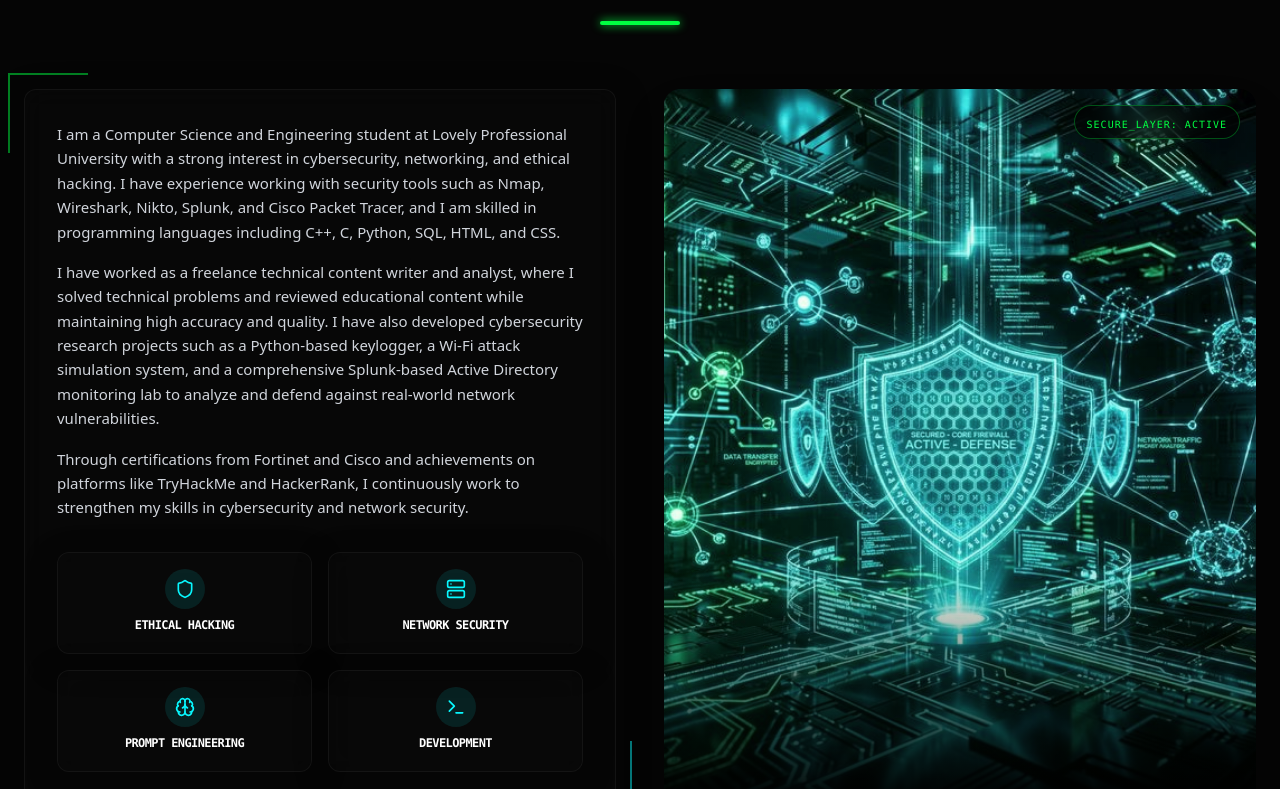
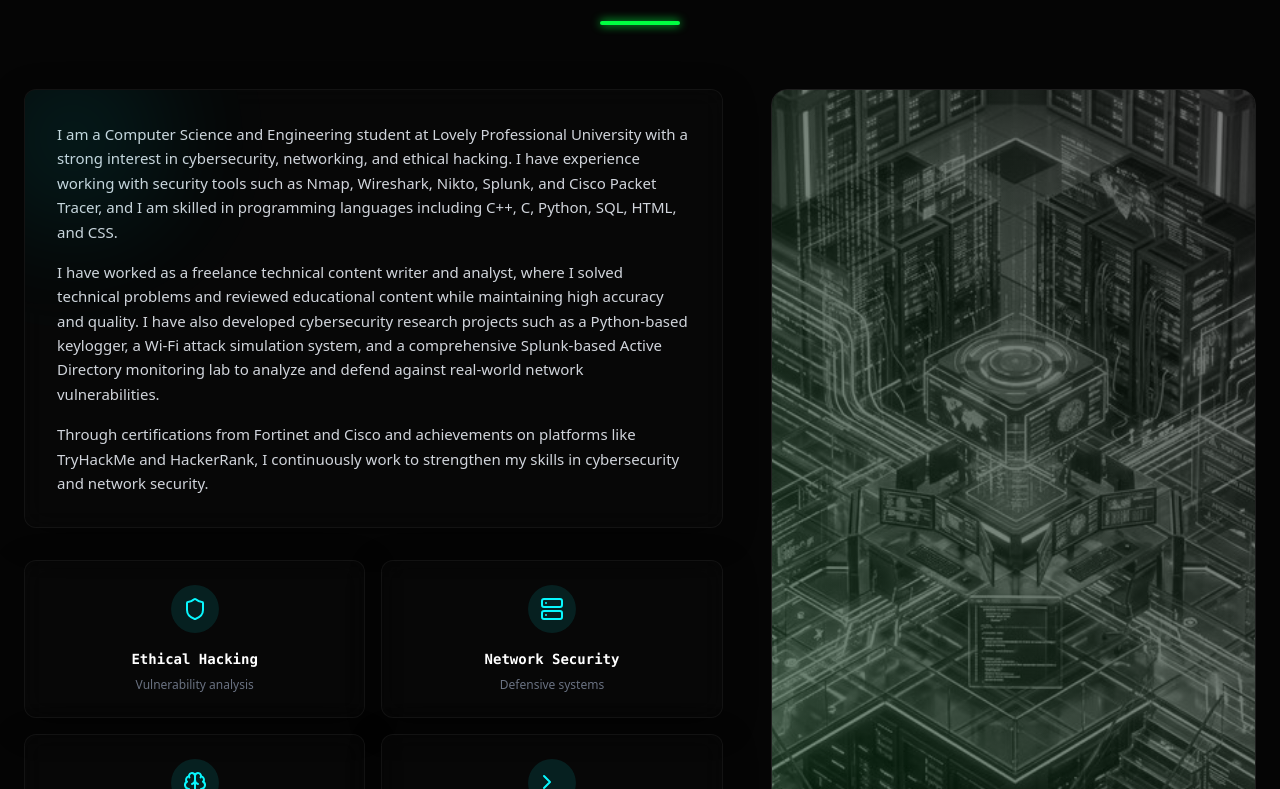
Before and after one commit to varunmhr5856/portfolio-, a Next.js app: page / in a window 1280 px wide. Shown: the part 931-1720 px from the top of the page. Built offline with nearby package versions, Linux system fonts and the light colour scheme.

Commit message:
Restructure About section with bio/skills on left and visual on right

```diff
--- a/src/components/sections/About.tsx
+++ b/src/components/sections/About.tsx
@@ -22,76 +22,73 @@ export function About() {
           <div className="h-1 w-20 bg-[var(--color-cyber-green)] mx-auto rounded-full shadow-[0_0_10px_var(--color-cyber-green)]" />
         </motion.div>
 
-        <div className="grid grid-cols-1 lg:grid-cols-2 gap-12 items-start">
+        <div className="grid grid-cols-1 lg:grid-cols-12 gap-12 items-start">
           <motion.div
             initial={{ opacity: 0, x: -50 }}
             whileInView={{ opacity: 1, x: 0 }}
             viewport={{ once: true }}
             transition={{ duration: 0.6, delay: 0.2 }}
+            className="lg:col-span-7"
           >
-            <div className="relative">
-              <div className="absolute -left-4 -top-4 w-20 h-20 border-l-2 border-t-2 border-[var(--color-cyber-green)] opacity-50" />
-              <div className="absolute -right-4 -bottom-4 w-20 h-20 border-r-2 border-b-2 border-[var(--color-cyber-blue)] opacity-50" />
-
-              <GlassCard className="relative p-6 md:p-8 h-full flex flex-col justify-center overflow-hidden border-white/10 bg-[rgba(10,10,10,0.6)]">
-                <div className="space-y-4 mb-8">
-                  <p className="text-gray-300 leading-relaxed text-sm md:text-[15px] font-sans">
+            <GlassCard className="relative p-8 mb-8 overflow-hidden before:absolute before:-left-12 before:-top-12 before:w-48 before:h-48 before:bg-[var(--color-cyber-blue)] before:rounded-full before:opacity-10 before:blur-3xl">
+              <p className="text-gray-300 leading-relaxed text-[15px] mb-4">
                 I am a Computer Science and Engineering student at Lovely Professional University with a strong interest in cybersecurity, networking, and ethical hacking. I have experience working with security tools such as Nmap, Wireshark, Nikto, Splunk, and Cisco Packet Tracer, and I am skilled in programming languages including C++, C, Python, SQL, HTML, and CSS.
               </p>
-                  <p className="text-gray-300 leading-relaxed text-sm md:text-[15px] font-sans">
+              <p className="text-gray-300 leading-relaxed text-[15px] mb-4">
                 I have worked as a freelance technical content writer and analyst, where I solved technical problems and reviewed educational content while maintaining high accuracy and quality. I have also developed cybersecurity research projects such as a Python-based keylogger, a Wi-Fi attack simulation system, and a comprehensive Splunk-based Active Directory monitoring lab to analyze and defend against real-world network vulnerabilities.
               </p>
-                  <p className="text-gray-300 leading-relaxed text-sm md:text-[15px] font-sans">
+              <p className="text-gray-300 leading-relaxed text-[15px]">
                 Through certifications from Fortinet and Cisco and achievements on platforms like TryHackMe and HackerRank, I continuously work to strengthen my skills in cybersecurity and network security.
               </p>
-                </div>
+            </GlassCard>
 
-                <div className="grid grid-cols-2 gap-3 md:gap-4">
+            <div className="grid grid-cols-1 sm:grid-cols-2 gap-4">
               {[
-                    { icon: Shield, title: "Ethical Hacking", proficiency: 92 },
-                    { icon: Server, title: "Network Security", proficiency: 89 },
-                    { icon: Brain, title: "Prompt Engineering", proficiency: 94 },
-                    { icon: Terminal, title: "Development", proficiency: 87 }
+                { icon: Shield, title: "Ethical Hacking", desc: "Vulnerability analysis", proficiency: 92 },
+                { icon: Server, title: "Network Security", desc: "Defensive systems", proficiency: 89 },
+                { icon: Brain, title: "Prompt Engineering", desc: "AI interaction", proficiency: 94 },
+                { icon: Terminal, title: "Development", desc: "Secure coding", proficiency: 87 }
               ].map((item, i) => (
-                    <GlassCard key={i} interactive glowColor="blue" className="relative flex flex-col items-center text-center p-4 group overflow-hidden">
-                      <div className="w-10 h-10 rounded-full bg-[rgba(8,247,254,0.1)] flex items-center justify-center mb-2 text-[var(--color-cyber-blue)] group-hover:scale-0 transition-transform duration-300">
-                        <item.icon size={20} />
+                <GlassCard key={i} interactive glowColor="blue" className="relative flex flex-col items-center text-center p-6 group overflow-hidden">
+                  <div className="w-12 h-12 rounded-full bg-[rgba(8,247,254,0.1)] flex items-center justify-center mb-4 text-[var(--color-cyber-blue)] group-hover:scale-0 transition-transform duration-300">
+                    <item.icon size={24} />
                   </div>
 
                   <div className="absolute inset-0 flex flex-col items-center justify-center opacity-0 group-hover:opacity-100 transition-all duration-300">
-                        <span className="text-2xl font-bold text-[var(--color-cyber-blue)] font-mono tracking-tighter">
+                    <span className="text-3xl font-bold text-[var(--color-cyber-blue)] font-mono tracking-tighter">
                       {item.proficiency}%
                     </span>
-                        <span className="text-[8px] text-gray-500 font-mono uppercase tracking-widest">Proficiency</span>
+                    <span className="text-[10px] text-gray-500 font-mono uppercase tracking-widest mt-1">Proficiency</span>
                   </div>
 
-                      <div className="group-hover:opacity-0 transition-opacity duration-300 text-center">
-                        <h4 className="font-bold text-white font-mono text-[10px] md:text-xs mb-1 uppercase tracking-tighter">{item.title}</h4>
+                  <div className="group-hover:opacity-0 transition-opacity duration-300">
+                    <h4 className="font-bold text-white font-mono text-sm mb-2">{item.title}</h4>
+                    <p className="text-xs text-gray-500">{item.desc}</p>
                   </div>
                 </GlassCard>
               ))}
             </div>
-              </GlassCard>
-            </div>
           </motion.div>
 
           <motion.div
-            initial={{ opacity: 0, scale: 0.9 }}
-            whileInView={{ opacity: 1, scale: 1 }}
+            initial={{ opacity: 0, x: 50 }}
+            whileInView={{ opacity: 1, x: 0 }}
             viewport={{ once: true }}
-            transition={{ duration: 0.8, delay: 0.4 }}
-            className="relative h-[400px] lg:h-full min-h-[400px] rounded-2xl overflow-hidden group shadow-2xl"
+            transition={{ duration: 0.6, delay: 0.4 }}
+            className="lg:col-span-5 h-full"
           >
-            <div className="absolute inset-0 bg-gradient-to-tr from-[rgba(0,255,65,0.2)] to-transparent z-10 opacity-40 group-hover:opacity-60 transition-opacity" />
-            <div className="absolute inset-x-0 bottom-0 h-1/3 bg-gradient-to-t from-black to-transparent z-10" />
+            <div className="relative h-full min-h-[400px] rounded-2xl overflow-hidden border border-white/10 group">
+              <div className="absolute inset-0 bg-gradient-to-tr from-[rgba(0,255,65,0.1)] to-transparent z-10" />
               <img
                 src="/about-visual.png"
                 alt="Cybersecurity Visual"
-              className="w-full h-full object-cover grayscale-[0.2] group-hover:grayscale-0 group-hover:scale-105 transition-all duration-700"
+                className="w-full h-full object-cover grayscale opacity-50 group-hover:grayscale-0 group-hover:opacity-100 transition-all duration-700 scale-110 group-hover:scale-100"
               />
-            <div className="absolute top-4 right-4 z-20">
-              <div className="px-3 py-1 rounded-full bg-black/50 backdrop-blur-md border border-[var(--color-cyber-green)]/30">
-                <span className="text-[10px] text-[var(--color-cyber-green)] font-mono uppercase tracking-widest">Secure_Layer: Active</span>
+              <div className="absolute bottom-6 left-6 right-6 z-20">
+                <div className="glass-panel p-4 rounded-lg border-l-4 border-[var(--color-cyber-green)]">
+                  <p className="font-mono text-xs text-[var(--color-cyber-green)] animate-pulse mb-1">SYSTEM_STATUS: ACTIVE</p>
+                  <p className="text-white text-sm font-bold tracking-wider uppercase">Advanced Threat Intelligence Lab</p>
+                </div>
               </div>
             </div>
           </motion.div>
```
Also changed, not shown: public/about-visual.png. Lines whose indentation alone changed are shown as unchanged.
